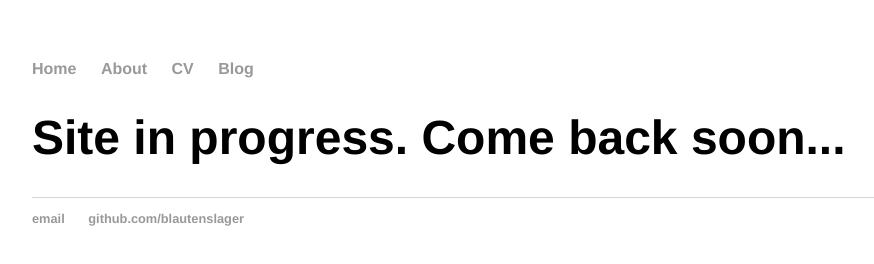
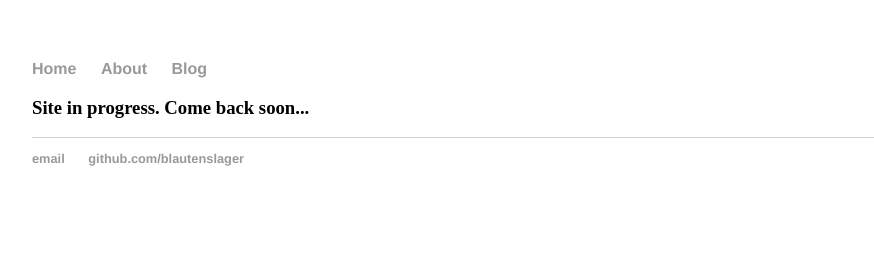
Before and after one commit to blautenslager/blautenslager.github.io, a plain HTML site: page index.html in a window 1280 px wide. Shown: the whole page, without its empty margins (160-1034 px from the left). Drawn offline with Linux system fonts and the light colour scheme.

Commit message:
Update index.html

```diff
--- a/index.html
+++ b/index.html
@@ -10,13 +10,12 @@
     		<ul>
         		<li><a href="/">Home</a></li>
 	        	<li><a href="/about">About</a></li>
-        		<li><a href="/cv">CV</a></li>
         		<li><a href="/blog">Blog</a></li>
     		</ul>
 		</nav>
 		<div class="container">
     		<div class="blurb">
-        		<h1>Site in progress.  Come back soon...</h1>
+        		<h3>Site in progress.  Come back soon...</h3>
     		</div>
 		</div>
 		<footer>
```
